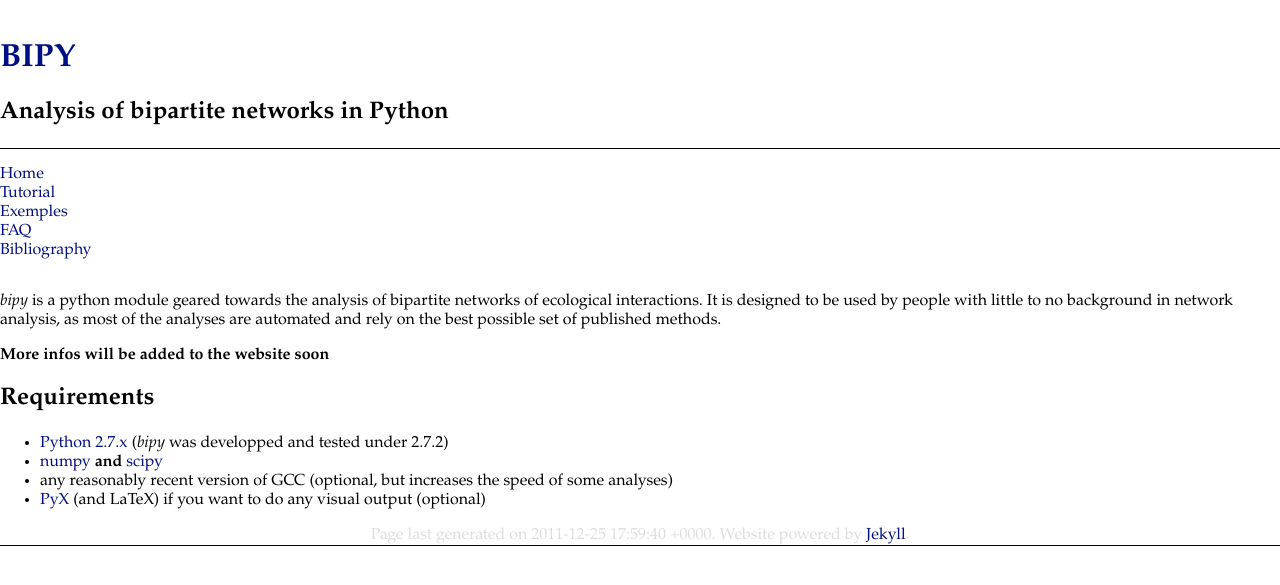
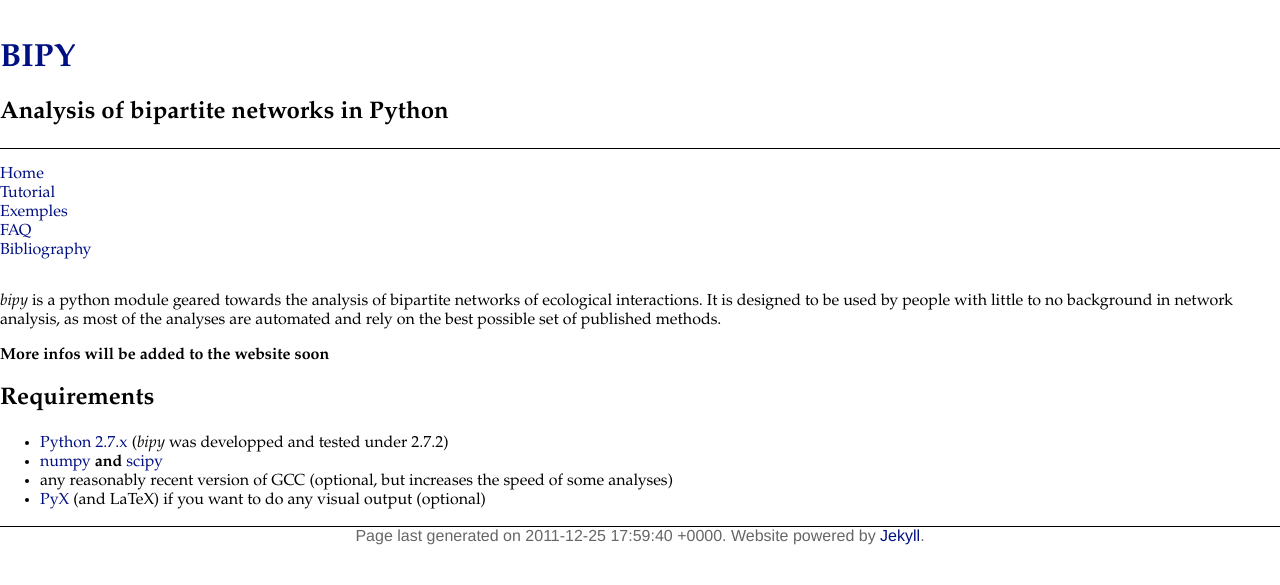
Before and after one commit to tpoisot/bipy, a Jekyll site: the page built from index.md, in a window 1280 px wide. Shown: the top 585 px of the page. Built offline with Jekyll 4.4.1, drawn with Linux system fonts in a browser that asks for light colours.

Commit message:
CSS / float + footer

```diff
--- a/_includes/style.css
+++ b/_includes/style.css
@@ -29,6 +29,7 @@
 
 .sidebar{
 	width: 250 px;
+	float: left;
 }
 
 .content{
@@ -44,8 +45,10 @@
 
 #footer{
 	clear: both;
-	border-bottom:  1px solid black;
+	margin-top:  40px;
+	border-top:  1px solid black;
 	text-align: center;
 	text-size: 80%;
-	color: #ddd;
+	color: #666;
+	font-family: Helvetica, Myriad Pro, Arial, Calibri;
 }
```
